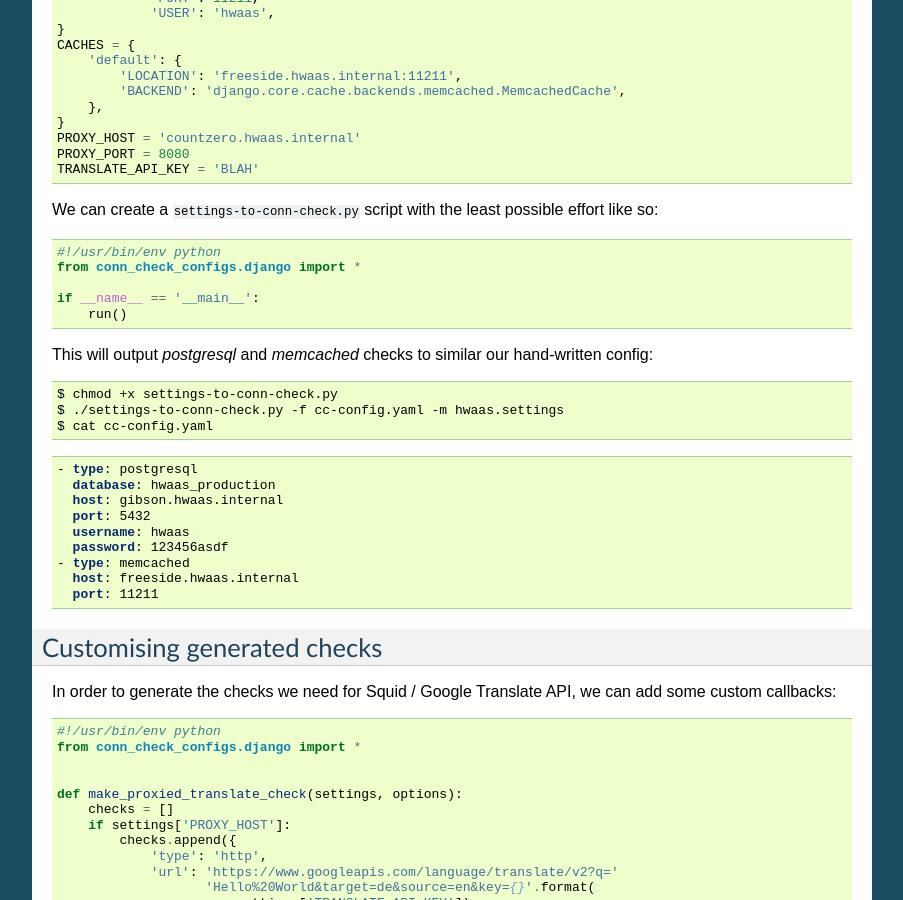
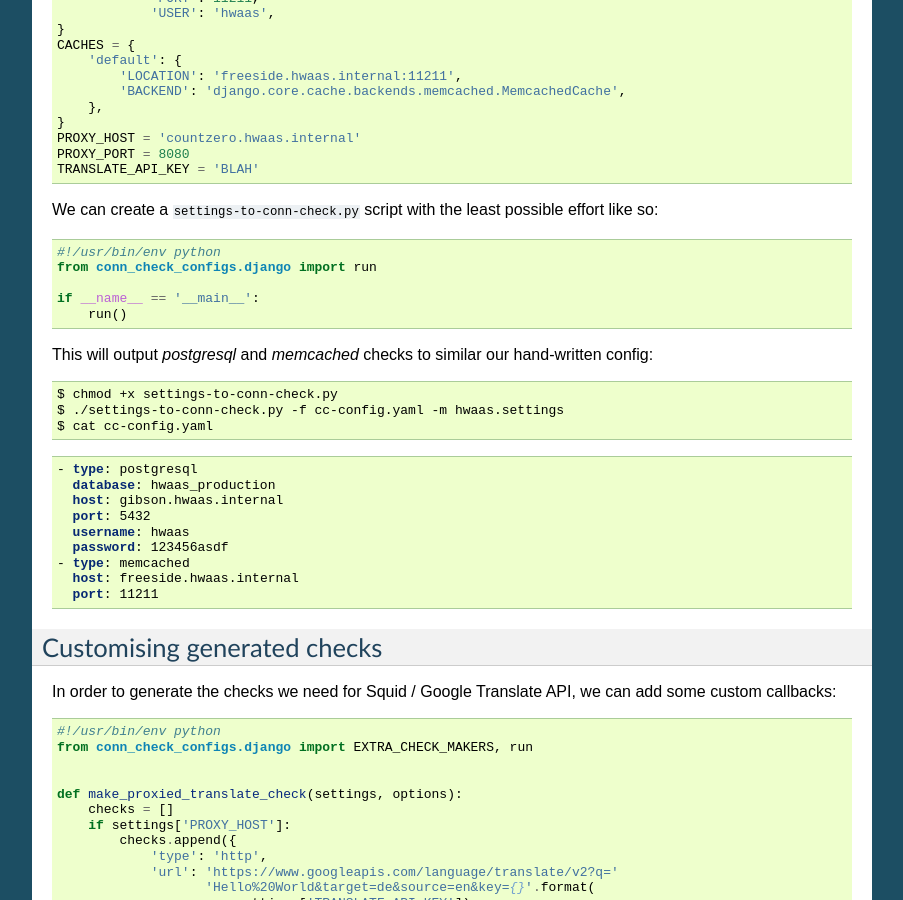
Before and after one commit to canonical-ols/conn-check, a Sphinx documentation site: the page built from docs/tutorial-part-2.rst, in a window 1280 px wide and 900 px high, scrolled down 692 px. Shown: the whole window, without its empty margins (198-1101 px from the left). Built offline with Sphinx 7.4.7, drawn with Linux system fonts in a browser that asks for light colours.

Commit message:
Explicit imports in python examples

```diff
--- a/docs/tutorial-part-2.rst
+++ b/docs/tutorial-part-2.rst
@@ -55,7 +55,7 @@ effort like so:
 .. code-block:: python
 
     #!/usr/bin/env python
-    from conn_check_configs.django import *
+    from conn_check_configs.django import run
 
     if __name__ == '__main__':
         run()
@@ -90,7 +90,7 @@ can add some custom callbacks:
 .. code-block:: python
 
     #!/usr/bin/env python
-    from conn_check_configs.django import *
+    from conn_check_configs.django import EXTRA_CHECK_MAKERS, run
 
 
     def make_proxied_translate_check(settings, options):
@@ -194,7 +194,7 @@ strings:
 .. code-block:: python
 
     #!/usr/bin/env python
-    from conn_check_configs.django import *
+    from conn_check_configs.django import STATSD_CHECK, run
 
     STATSD_CHECK['send'] = 'Hakuna'
     STATSD_CHECK['expect'] = 'Matata'
```
